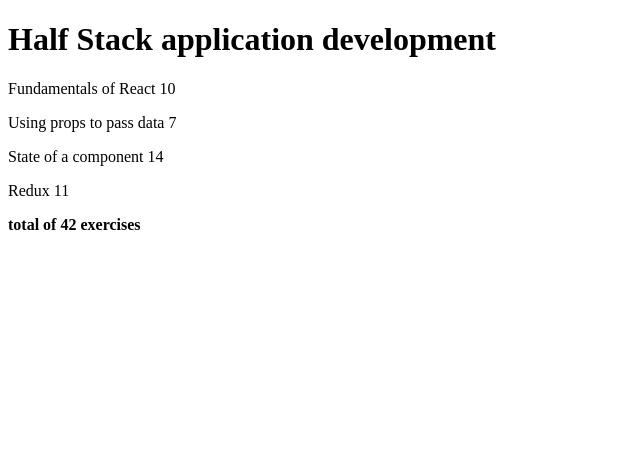
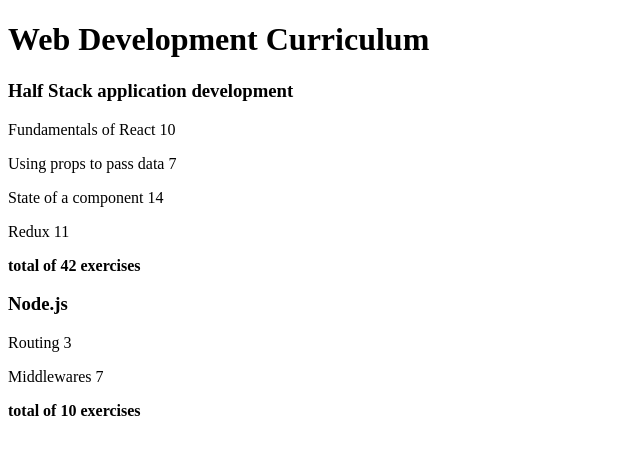
Before and after one commit to mika1407/Osa-2-Palvelimen-kanssa-tapahtuva-kommunikointi, a React (Create React App) app: page / in a window 1280 px wide. Shown: the top 454 px of the page, without its empty margins (0-640 px from the left). Built offline with nearby package versions, Linux system fonts and the light colour scheme.

Commit message:
tehtävä 2.4: kurssitiedot step9

```diff
--- a/src/App.js
+++ b/src/App.js
@@ -1,8 +1,9 @@
 import React from 'react'
 import Course from './components/Course'
 
-const App = () => {
-  const course = {
+const App = function () {
+	const courses = [
+    {
       name: 'Half Stack application development',
       id: 1,
       parts: [
@@ -27,11 +28,35 @@
           id: 4
         }
       ]
+    },
+    {
+      name: 'Node.js',
+      id: 2,
+      parts: [
+        {
+          name: 'Routing',
+          exercises: 3,
+          id: 1
+        },
+        {
+          name: 'Middlewares',
+          exercises: 7,
+          id: 2
+        }
+      ]
+    }
+  ]
+
+  const Sisältö = ({courses}) => {
+  	return (
+			 courses.map((course)=><Course key={course.id} course={course} />)
+	  )
   }
 
   	return (
 		<div>
-      <Course course={course} />
+			<h1>Web Development Curriculum</h1>
+			<Sisältö courses = {courses} />
 		</div>
 	)
 }
--- a/src/components/Course.js
+++ b/src/components/Course.js
@@ -1,7 +1,7 @@
 import React from 'react'
 
 const Header = (props) => (
-    <h1>{ props.title }</h1>
+    <h3>{ props.title }</h3>
 )
 
 const Part = (props) => (
@@ -13,11 +13,12 @@
 }
 
 const Summa = ({parts}) => {
-    const summa = parts.reduce((sum,part)=>sum+=part.exercises,0)
+    const summa = parts.reduce((sum,part) => sum+=part.exercises,0)
     return (<div>
         <p><b>total of {summa} exercises</b></p>
     </div>)
 }
+
 
 const Course = ({course}) => (
     <div>
```
Lines whose indentation alone changed are shown as unchanged.
